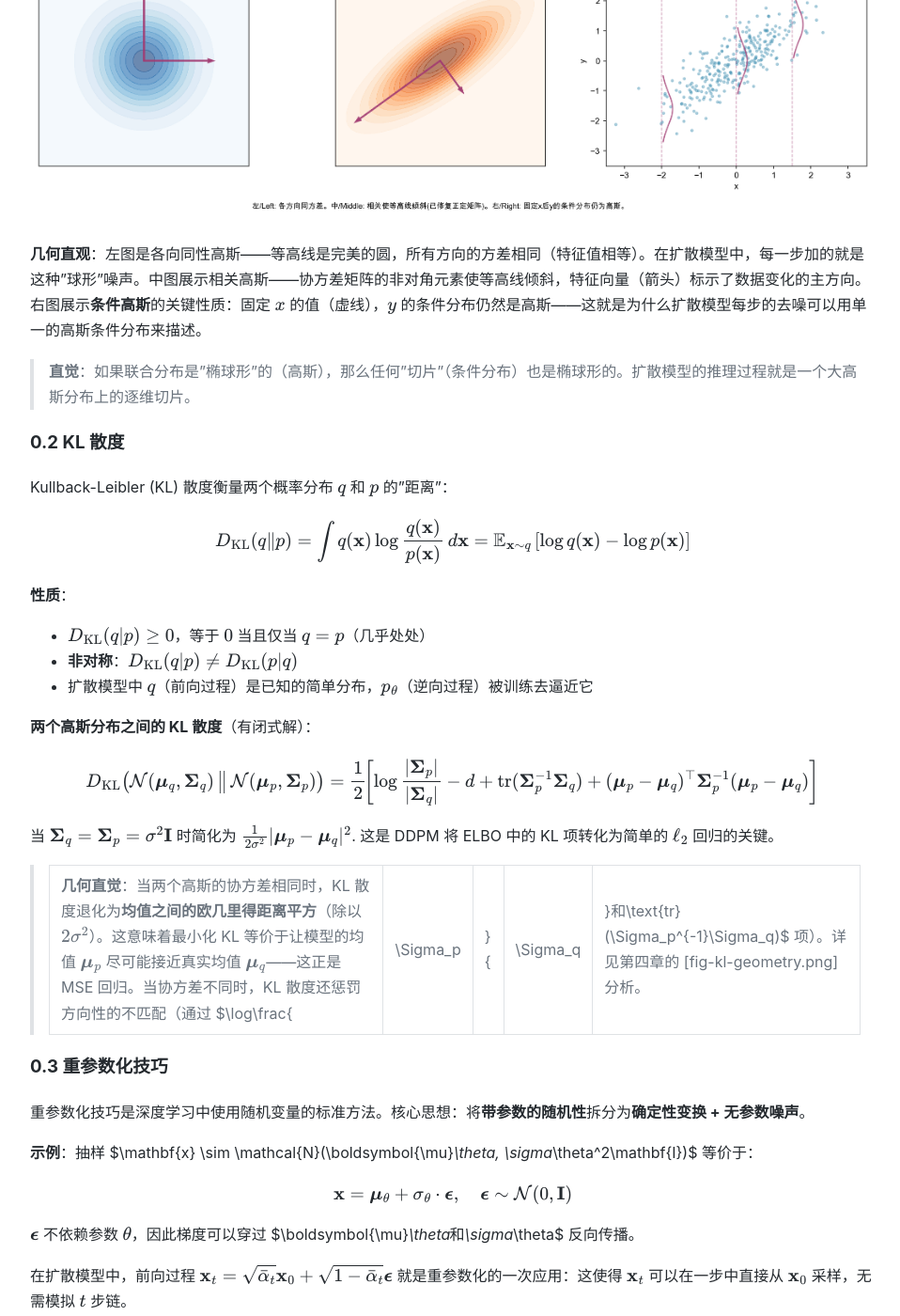
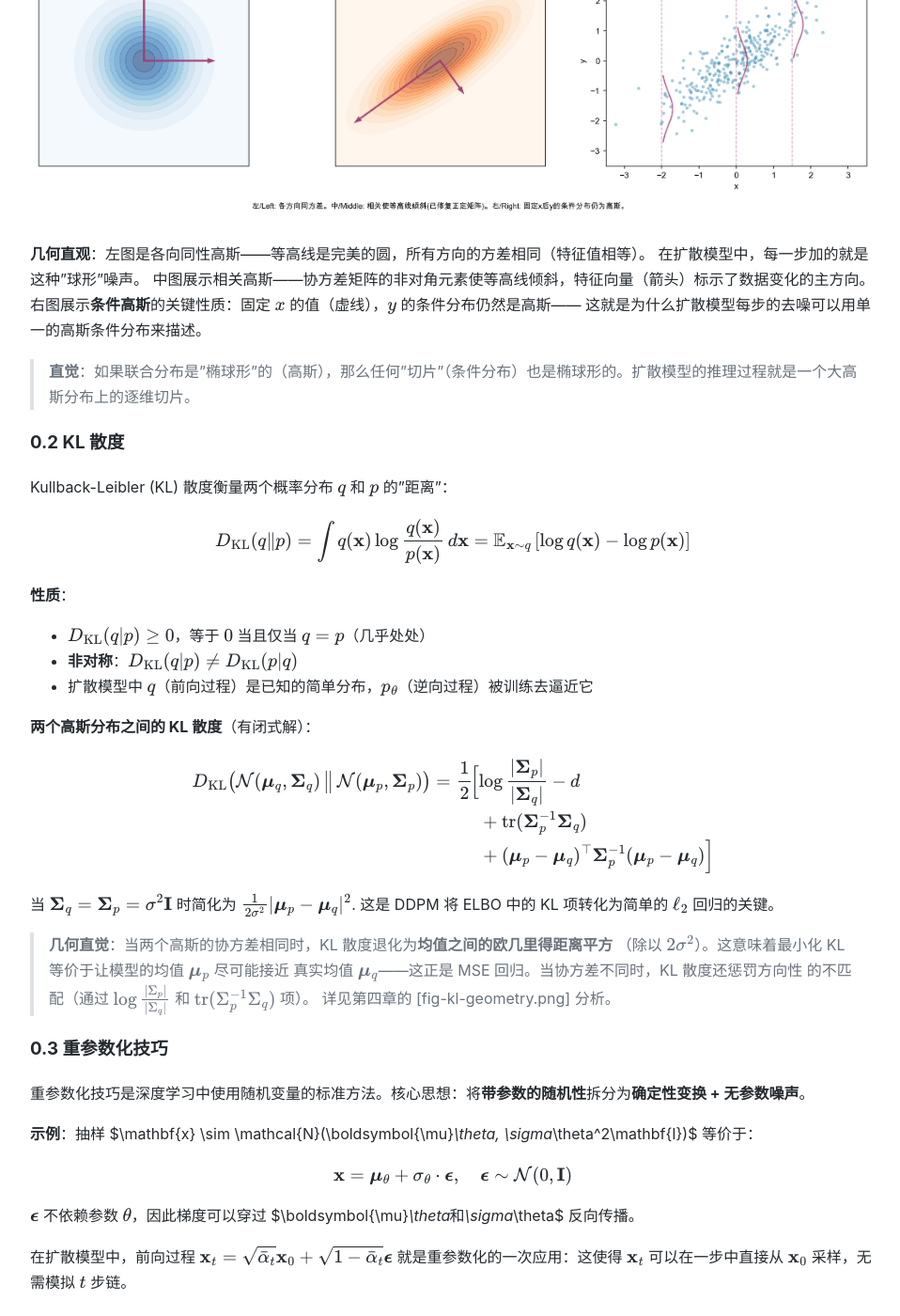
Before and after one commit to liuwwei3/liuwwei3.github.io, a Jekyll site: the page built from blogs/diffusion-math.md, in a window 1280 px wide and 1400 px high, scrolled down 3070 px. Shown: the whole window at 94% size, without its empty margins (158-1116 px from the left). Built offline with Jekyll 4.4.1, drawn with Linux system fonts in a browser that asks for light colours; some of the changed text lies outside the part shown.

Commit message:
Update diffusion-math.md with latest source content
Sync MATHEMATICAL-MAINLINE.md formatting and content changes.

Co-Authored-By: Claude Opus 4.7 <noreply@anthropic.com>

```diff
--- a/blogs/diffusion-math.md
+++ b/blogs/diffusion-math.md
@@ -95,7 +95,11 @@ $$\mathcal{N}(\boldsymbol{\mu}, \sigma^2\mathbf{I}) = \boldsymbol{\mu} + \sigma
 
 ![高斯分布几何](figures/fig-gaussian-2d.png)
 
-**几何直观**：左图是各向同性高斯——等高线是完美的圆，所有方向的方差相同（特征值相等）。在扩散模型中，每一步加的就是这种"球形"噪声。中图展示相关高斯——协方差矩阵的非对角元素使等高线倾斜，特征向量（箭头）标示了数据变化的主方向。右图展示**条件高斯**的关键性质：固定 $x$ 的值（虚线），$y$ 的条件分布仍然是高斯——这就是为什么扩散模型每步的去噪可以用单一的高斯条件分布来描述。
+**几何直观**：左图是各向同性高斯——等高线是完美的圆，所有方向的方差相同（特征值相等）。
+在扩散模型中，每一步加的就是这种"球形"噪声。
+中图展示相关高斯——协方差矩阵的非对角元素使等高线倾斜，特征向量（箭头）标示了数据变化的主方向。
+右图展示**条件高斯**的关键性质：固定 $x$ 的值（虚线），$y$ 的条件分布仍然是高斯——
+这就是为什么扩散模型每步的去噪可以用单一的高斯条件分布来描述。
 
 > **直觉**：如果联合分布是"椭球形"的（高斯），那么任何"切片"（条件分布）也是椭球形的。扩散模型的推理过程就是一个大高斯分布上的逐维切片。
 
@@ -112,11 +116,22 @@ $$D_{\text{KL}}(q \| p) = \int q(\mathbf{x})\log\frac{q(\mathbf{x})}{p(\mathbf{x
 
 **两个高斯分布之间的 KL 散度**（有闭式解）：
 
-$$D_{\text{KL}}\big(\mathcal{N}(\boldsymbol{\mu}_q,\boldsymbol{\Sigma}_q)\,\big\|\,\mathcal{N}(\boldsymbol{\mu}_p,\boldsymbol{\Sigma}_p)\big) = \frac{1}{2}\!\left[\log\frac{|\boldsymbol{\Sigma}_p|}{|\boldsymbol{\Sigma}_q|} - d + \text{tr}(\boldsymbol{\Sigma}_p^{-1}\boldsymbol{\Sigma}_q) + (\boldsymbol{\mu}_p-\boldsymbol{\mu}_q)^\top\boldsymbol{\Sigma}_p^{-1}(\boldsymbol{\mu}_p-\boldsymbol{\mu}_q)\right]$$
+$$
+\begin{aligned}
+D_{\text{KL}}\big(\mathcal{N}(\boldsymbol{\mu}_q,\boldsymbol{\Sigma}_q)\,\big\|\,\mathcal{N}(\boldsymbol{\mu}_p,\boldsymbol{\Sigma}_p)\big)
+= \frac{1}{2}\!\Big[ &\log\frac{|\boldsymbol{\Sigma}_p|}{|\boldsymbol{\Sigma}_q|} - d \\
+&+ \text{tr}(\boldsymbol{\Sigma}_p^{-1}\boldsymbol{\Sigma}_q) \\
+&+ (\boldsymbol{\mu}_p-\boldsymbol{\mu}_q)^\top\boldsymbol{\Sigma}_p^{-1}(\boldsymbol{\mu}_p-\boldsymbol{\mu}_q)\Big]
+\end{aligned}
+$$
 
 当 $\boldsymbol{\Sigma}_q = \boldsymbol{\Sigma}_p = \sigma^2\mathbf{I}$ 时简化为 $\frac{1}{2\sigma^2}\|\boldsymbol{\mu}_p - \boldsymbol{\mu}_q\|^2$. 这是 DDPM 将 ELBO 中的 KL 项转化为简单的 $\ell_2$ 回归的关键。
 
-> **几何直觉**：当两个高斯的协方差相同时，KL 散度退化为**均值之间的欧几里得距离平方**（除以 $2\sigma^2$）。这意味着最小化 KL 等价于让模型的均值 $\boldsymbol{\mu}_p$ 尽可能接近真实均值 $\boldsymbol{\mu}_q$——这正是 MSE 回归。当协方差不同时，KL 散度还惩罚方向性的不匹配（通过 $\log\frac{|\Sigma_p|}{|\Sigma_q|}$ 和 $\text{tr}(\Sigma_p^{-1}\Sigma_q)$ 项）。详见第四章的 [fig-kl-geometry.png] 分析。
+> **几何直觉**：当两个高斯的协方差相同时，KL 散度退化为**均值之间的欧几里得距离平方**
+> （除以 $2\sigma^2$）。这意味着最小化 KL 等价于让模型的均值 $\boldsymbol{\mu}_p$ 尽可能接近
+> 真实均值 $\boldsymbol{\mu}_q$——这正是 MSE 回归。当协方差不同时，KL 散度还惩罚方向性
+> 的不匹配（通过 $\log\frac{|\Sigma_p|}{|\Sigma_q|}$ 和 $\text{tr}(\Sigma_p^{-1}\Sigma_q)$ 项）。
+> 详见第四章的 [fig-kl-geometry.png] 分析。
 
 ### 0.3 重参数化技巧
 
@@ -169,7 +187,11 @@ $$\log p_\theta(\mathbf{x}) \geq \mathbb{E}_{q(\mathbf{z}|\mathbf{x})}\left[\log
 
 训练目标就是最大化 ELBO。
 
-> **几何直觉**：ELBO 可以理解为"代理目标"。真正想优化的是 $\log p(\mathbf{x})$（数据的对数似然），但这无法直接计算（需要积分所有可能的隐变量路径）。ELBO 是它的**下界**（lower bound）——总是小于或等于真实值。两个量之间的差距恰好是 $D_{KL}(q\|p)$。训练就是同时做两件事：(1) **提升 ELBO**（让模型更好），(2) **缩小 KL 差距**（让近似更紧）。详见 [fig-elbo-geometry.png]。
+> **几何直觉**：ELBO 可以理解为"代理目标"。真正想优化的是 $\log p(\mathbf{x})$（数据的对数似然），
+> 但这无法直接计算（需要积分所有可能的隐变量路径）。ELBO 是它的**下界**（lower bound）——
+> 总是小于或等于真实值。两个量之间的差距恰好是 $D_{KL}(q\|p)$。
+> 训练就是同时做两件事：(1) **提升 ELBO**（让模型更好），(2) **缩小 KL 差距**（让近似更紧）。
+> 详见 [fig-elbo-geometry.png]。
 
 ### 0.6 马尔可夫链
 
@@ -185,7 +207,9 @@ $$p(\mathbf{x}_t | \mathbf{x}_{t-1}, \mathbf{x}_{t-2}, \ldots, \mathbf{x}_0) = p
 
 ![马尔可夫链](figures/fig-markov-chain.png)
 
-**几何直观**：左图是两状态离散马尔可夫链——未来状态只取决于当前所在位置，转移概率矩阵 $P$ 完全定义了动力学。右图展示了连续状态空间中的马尔可夫随机游走：每个位置的"下一步"是一个以当前位置为中心的高斯分布（淡蓝色云），这意味着**给定当前位置，下一位置的条件分布被完全确定**——无论你是如何到达当前点的。
+**几何直观**：左图是两状态离散马尔可夫链——未来状态只取决于当前所在位置，转移概率矩阵 $P$ 完全定义了动力学。
+右图展示了连续状态空间中的马尔可夫随机游走：每个位置的"下一步"是一个以当前位置为中心的高斯分布
+（淡蓝色云），这意味着**给定当前位置，下一位置的条件分布被完全确定**——无论你是如何到达当前点的。
 
 > **直觉**：马尔可夫链就像**喝醉的人走路**——下一步往哪走只取决于现在站在哪里，不记得怎么来的。扩散模型的前向过程就是醉汉向着噪声方向走，逆向过程是神经网络引导他反向走回原点。
 
@@ -379,7 +404,9 @@ $$\nabla_{\mathbf{x}_t}\log q(\mathbf{x}_t|\mathbf{x}_0) = -\frac{\boldsymbol{\e
 
 上图展示了一个 2D 环形数据分布（t=0）如何在 5 步扩散中逐渐被高斯噪声淹没。SNR 从 ∞ dB 衰减到接近 0 dB——信息被系统性地抹去。
 
-**重参数化的几何意义**：$\mathbf{x}_t = \sqrt{\bar{\alpha}_t}\mathbf{x}_0 + \sqrt{1-\bar{\alpha}_t}\boldsymbol{\epsilon}$ 是一个**凸组合**（convex combination）——更准确地说，是 $\mathbf{x}_0$ 和 $\boldsymbol{\epsilon}$ 的加权和，权重平方和为 1。在几何上，$\mathbf{x}_t$ 位于连接 $\mathbf{x}_0$ 和某个高斯噪声样本的线段上的某处，越接近 $t=T$ 越靠近纯噪声。
+**重参数化的几何意义**：$\mathbf{x}_t = \sqrt{\bar{\alpha}_t}\mathbf{x}_0 + \sqrt{1-\bar{\alpha}_t}\boldsymbol{\epsilon}$ 是一个**凸组合**
+（convex combination）——更准确地说，是 $\mathbf{x}_0$ 和 $\boldsymbol{\epsilon}$ 的加权和，权重平方和为 1。
+在几何上，$\mathbf{x}_t$ 位于连接 $\mathbf{x}_0$ 和某个高斯噪声样本的线段上的某处，越接近 $t=T$ 越靠近纯噪声。
 
 ![重参数化技巧](figures/fig-reparam-trick.png)
 
@@ -759,4 +786,7 @@ $$f_\theta(\mathbf{x}_T, T) \to \mathbf{x}_0 \quad \text{(一步生成)}$$
 | Push-forward / 变量替换 | 第六、七章 | 0.9 |
 | 期望 / L2 范数 | 全文 | 0.10 |
 
+
+
+
 [← 回到首页](..)
```
Also changed, not shown: other parts of blogs/diffusion-math.md (+6 -2 lines).
